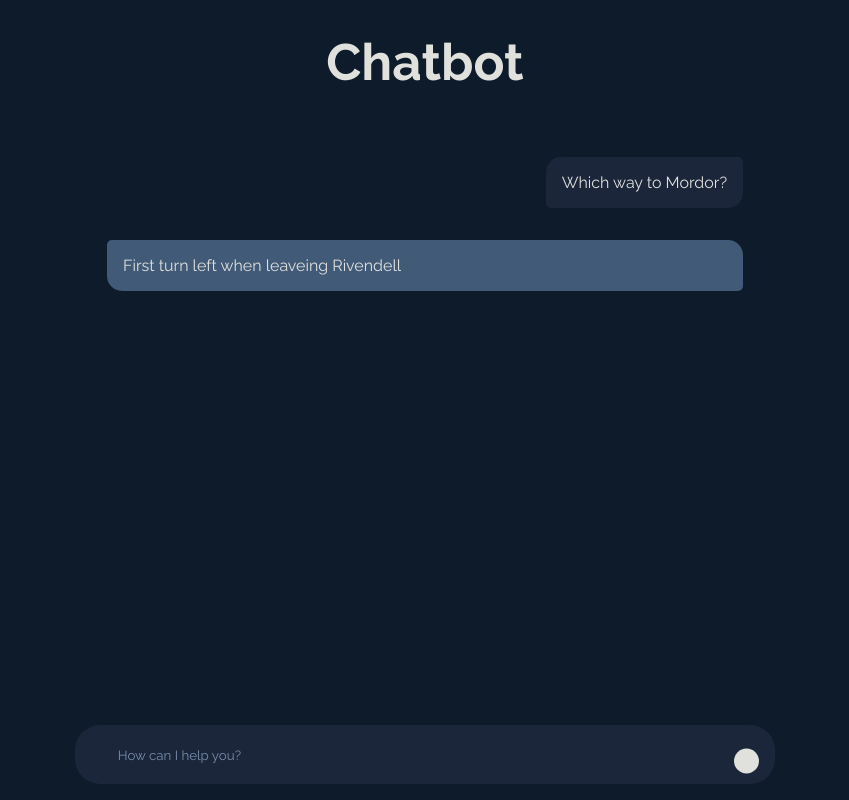
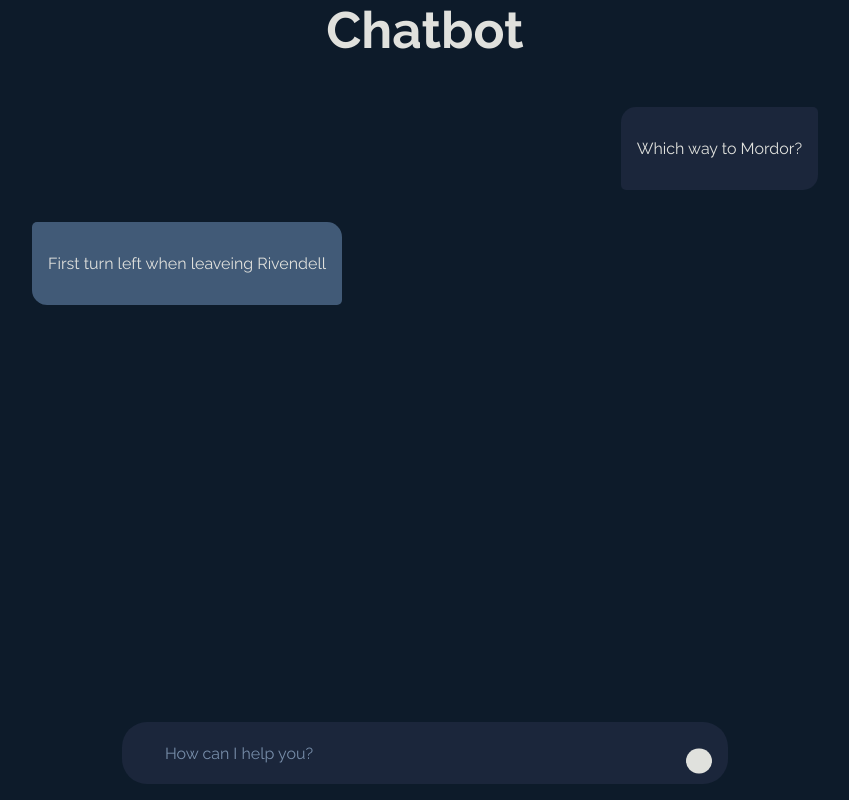
Before and after one commit to OrbicCode/explore-ai-chatbot, a React (Vite) app in the folder frontend/: page / in a window 1280 px wide. Shown: the whole page, without its empty margins (215-1064 px from the left). Built offline with nearby package versions, Linux system fonts and the light colour scheme; some icons are missing.

Commit message:
css layout changes

```diff
--- a/frontend/src/App.css
+++ b/frontend/src/App.css
@@ -1,3 +1,8 @@
 main {
+  position: absolute;
+  top: 75px;
   width: 100vw;
+  height: calc(100vh - 75px);
+  display: flex;
+  flex-direction: column;
 }
--- a/frontend/src/App.tsx
+++ b/frontend/src/App.tsx
@@ -4,10 +4,12 @@ import Header from './components/Header/Header';
 
 function App() {
   return (
-    <main>
+    <>
       <Header />
-      <ChatBot />
-    </main>
+      <main>
+        <ChatBot />
+      </main>
+    </>
   );
 }
 
--- a/frontend/src/components/ChatBot/ChatBot.module.css
+++ b/frontend/src/components/ChatBot/ChatBot.module.css
@@ -1,7 +1,17 @@
 .chatBotSection {
+  display: flex;
+  flex-direction: column;
+  position: relative;
   margin: 0 auto;
-  max-width: 700px;
-  min-width: 500px;
+  max-width: 850px;
+  min-width: 300px;
+  width: 75%;
+  height: 100%;
+}
+
+.messagesContainer {
+  flex: 1;
+  overflow-y: auto;
 }
 
 .messagesDisplay {
@@ -15,13 +25,22 @@
 
 .userMessage {
   align-self: flex-end;
+  height: auto;
+  max-width: 55%;
   background: #1b263b;
   padding: 1em;
   border-radius: 15px 5px 15px 5px;
 }
 
 .systemMessage {
+  align-self: flex-start;
+  height: auto;
+  max-width: 90%;
   background: #415a77;
   padding: 1em;
   border-radius: 5px 15px 5px 15px;
 }
+
+.userMessage p .systemMessage p {
+  text-wrap: wrap;
+}
--- a/frontend/src/components/ChatBot/ChatBot.tsx
+++ b/frontend/src/components/ChatBot/ChatBot.tsx
@@ -34,7 +34,7 @@ export default function ChatBot() {
           className={message.role === 'user' ? styles.userMessage : styles.systemMessage}
           key={message.id}
         >
-          {message.content}
+          <p>{message.content}</p>
         </li>
       );
     });
--- a/frontend/src/components/Header/Header.module.css
+++ b/frontend/src/components/Header/Header.module.css
@@ -0,0 +1,8 @@
+.header {
+  position: fixed;
+  z-index: 9999;
+  background: #0d1b2a;
+  text-align: center;
+  height: 75px;
+  width: 100%;
+}
--- a/frontend/src/components/Header/Header.tsx
+++ b/frontend/src/components/Header/Header.tsx
@@ -1,3 +1,9 @@
+import styles from './Header.module.css';
+
 export default function Header() {
-  return <h1>Chatbot</h1>;
+  return (
+    <header className={styles.header}>
+      <h1>Chatbot</h1>
+    </header>
+  );
 }
--- a/frontend/src/components/PromptInput/PromptInput.module.css
+++ b/frontend/src/components/PromptInput/PromptInput.module.css
@@ -1,12 +1,15 @@
+.formContainer {
+  width: 100%;
+  padding: 0 1em;
+}
+
 .form {
-  position: fixed;
+  position: sticky;
+  z-index: 9000;
   bottom: 1em;
-  left: 50%;
-  transform: translateX(-50%);
-  width: 100vw;
   padding: 0.5em 1em;
-  max-width: 700px;
-  min-width: 500px;
+  width: calc(75% - 2em);
+  margin: 0 auto;
   border-radius: 25px;
   background: #1b263b;
 }
@@ -31,6 +34,7 @@
 }
 
 .textarea::placeholder {
+  font-size: 1rem;
   color: #778da9;
 }
 
@@ -52,4 +56,5 @@
 }
 
 .submitButton:hover {
+  background: #778da9;
 }
--- a/frontend/src/index.css
+++ b/frontend/src/index.css
@@ -9,11 +9,12 @@
 
 body {
   margin: 0;
+  height: 100vh;
   background: #0d1b2a;
 }
 
 h1 {
   font-size: 3.2em;
-  line-height: 1.1;
   text-align: center;
+  margin: 0;
 }
```
